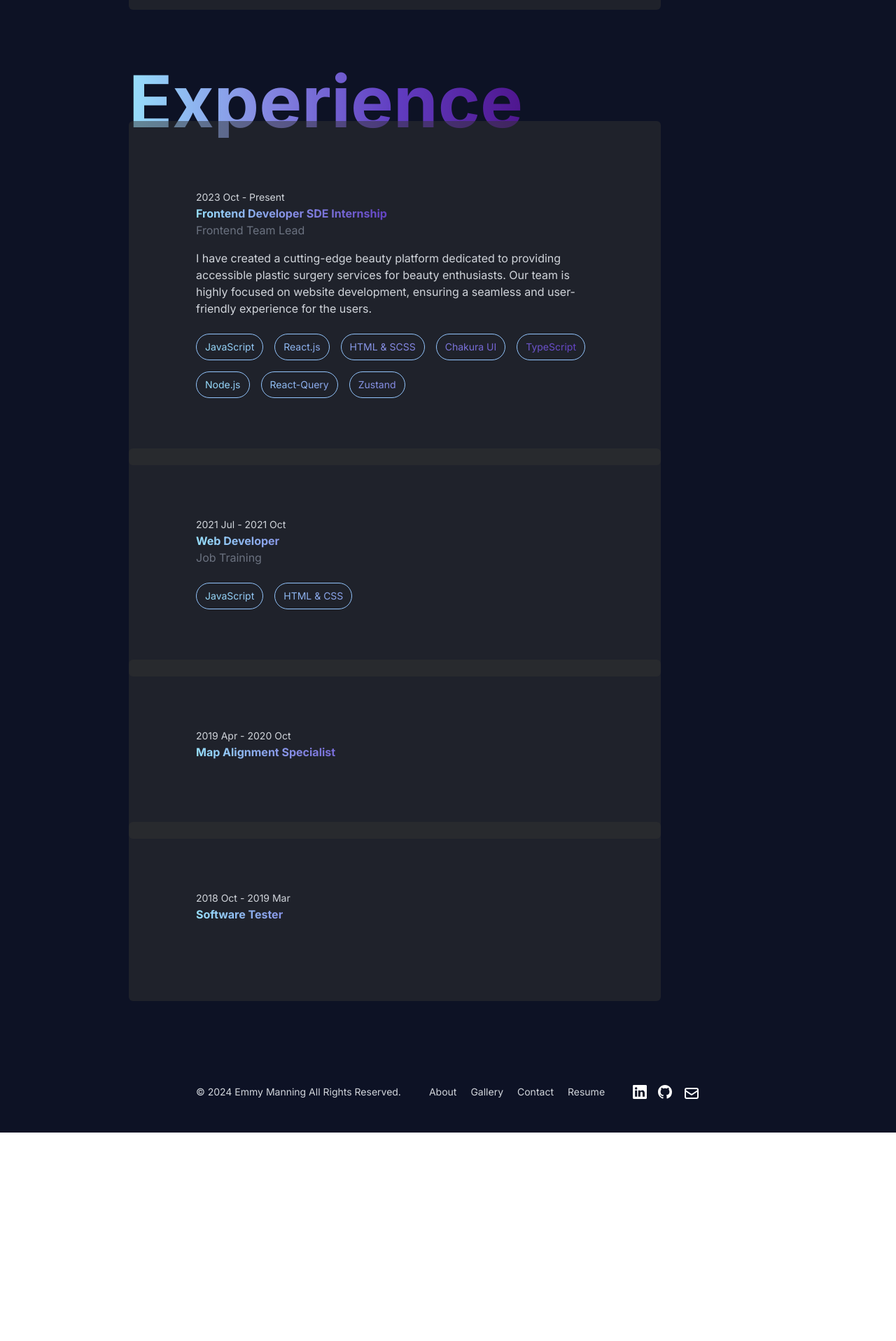
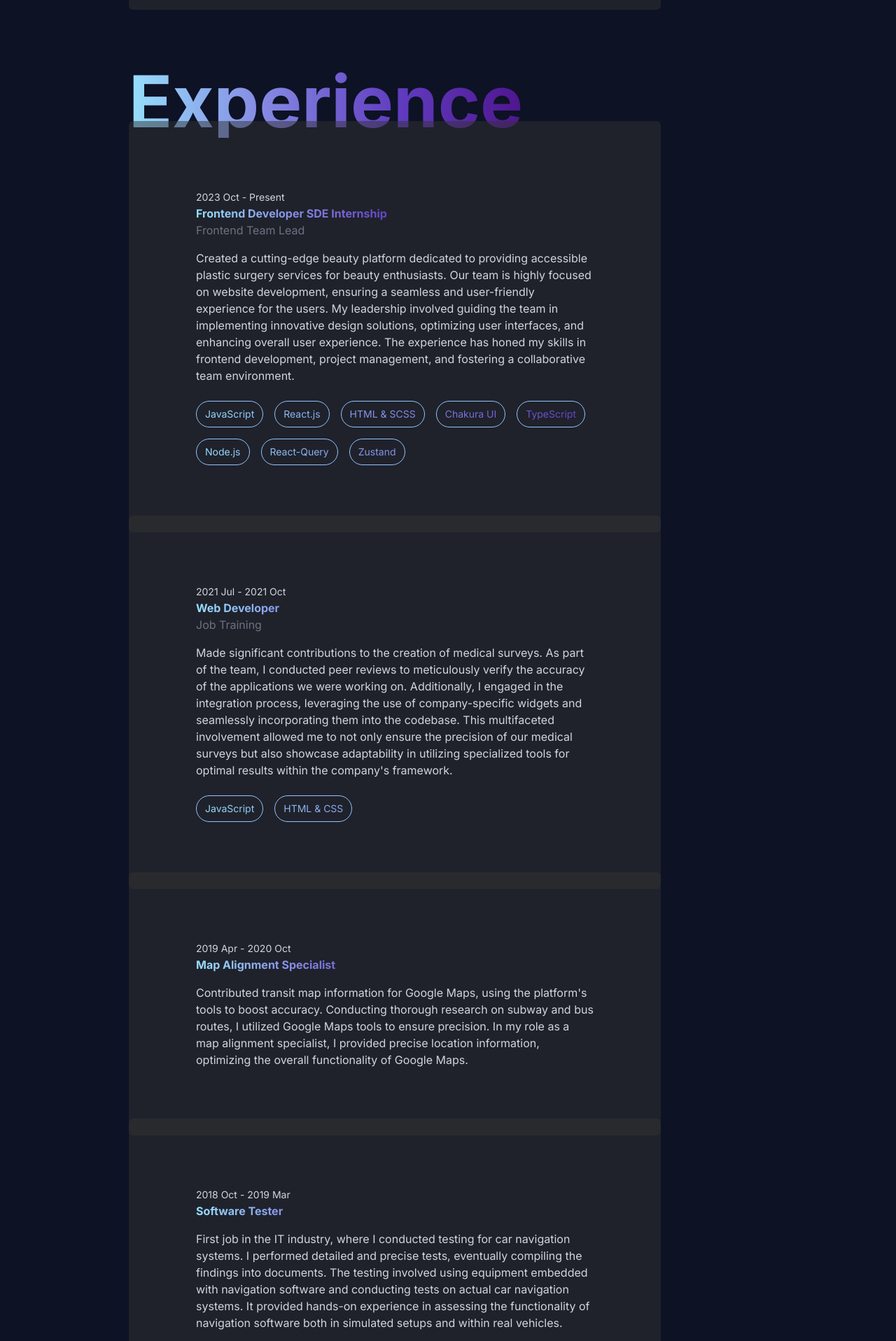
Before and after one commit to eobcre/portfolio-next13, a Next.js app: page /about in a window 1280 px wide. Shown: the part 880-2797 px from the top of the page at 70% size. Before the commit the page ends 2499 px from the top, so only its background shows below. Built offline with nearby package versions, Linux system fonts and the light colour scheme.

Commit message:
updated experience section, description

```diff
--- a/src/app/data/data.tsx
+++ b/src/app/data/data.tsx
@@ -70,10 +70,7 @@ export function getMyExperience() {
       date: '2023 Oct - Present',
       name: 'Frontend Developer SDE Internship',
       position: 'Frontend Team Lead',
-      description: `I have created a cutting-edge beauty platform dedicated to
-    providing accessible plastic surgery services for beauty
-    enthusiasts. Our team is highly focused on website development,
-    ensuring a seamless and user-friendly experience for the users.`,
+      description: `Created a cutting-edge beauty platform dedicated to providing accessible plastic surgery services for beauty enthusiasts. Our team is highly focused on website development, ensuring a seamless and user-friendly experience for the users. My leadership involved guiding the team in implementing innovative design solutions, optimizing user interfaces, and enhancing overall user experience. The experience has honed my skills in frontend development, project management, and fostering a collaborative team environment.`,
       tech: [
         'JavaScript',
         'React.js',
@@ -90,20 +87,20 @@ export function getMyExperience() {
       date: '2021 Jul - 2021 Oct',
       name: 'Web Developer',
       position: 'Job Training',
-      description: ``,
+      description: `Made significant contributions to the creation of medical surveys. As part of the team, I conducted peer reviews to meticulously verify the accuracy of the applications we were working on. Additionally, I engaged in the integration process, leveraging the use of company-specific widgets and seamlessly incorporating them into the codebase. This multifaceted involvement allowed me to not only ensure the precision of our medical surveys but also showcase adaptability in utilizing specialized tools for optimal results within the company's framework.`,
       tech: ['JavaScript', 'HTML & CSS'],
     },
     {
       id: nanoid(),
       date: '2019 Apr - 2020 Oct',
       name: 'Map Alignment Specialist',
-      description: ``,
+      description: `Contributed transit map information for Google Maps, using the platform's tools to boost accuracy. Conducting thorough research on subway and bus routes, I utilized Google Maps tools to ensure precision. In my role as a map alignment specialist, I provided precise location information, optimizing the overall functionality of Google Maps.`,
     },
     {
       id: nanoid(),
       date: '2018 Oct - 2019 Mar',
       name: 'Software Tester',
-      description: ``,
+      description: `First job in the IT industry, where I conducted testing for car navigation systems. I performed detailed and precise tests, eventually compiling the findings into documents. The testing involved using equipment embedded with navigation software and conducting tests on actual car navigation systems. It provided hands-on experience in assessing the functionality of navigation software both in simulated setups and within real vehicles.`,
     },
   ];
 }
```
